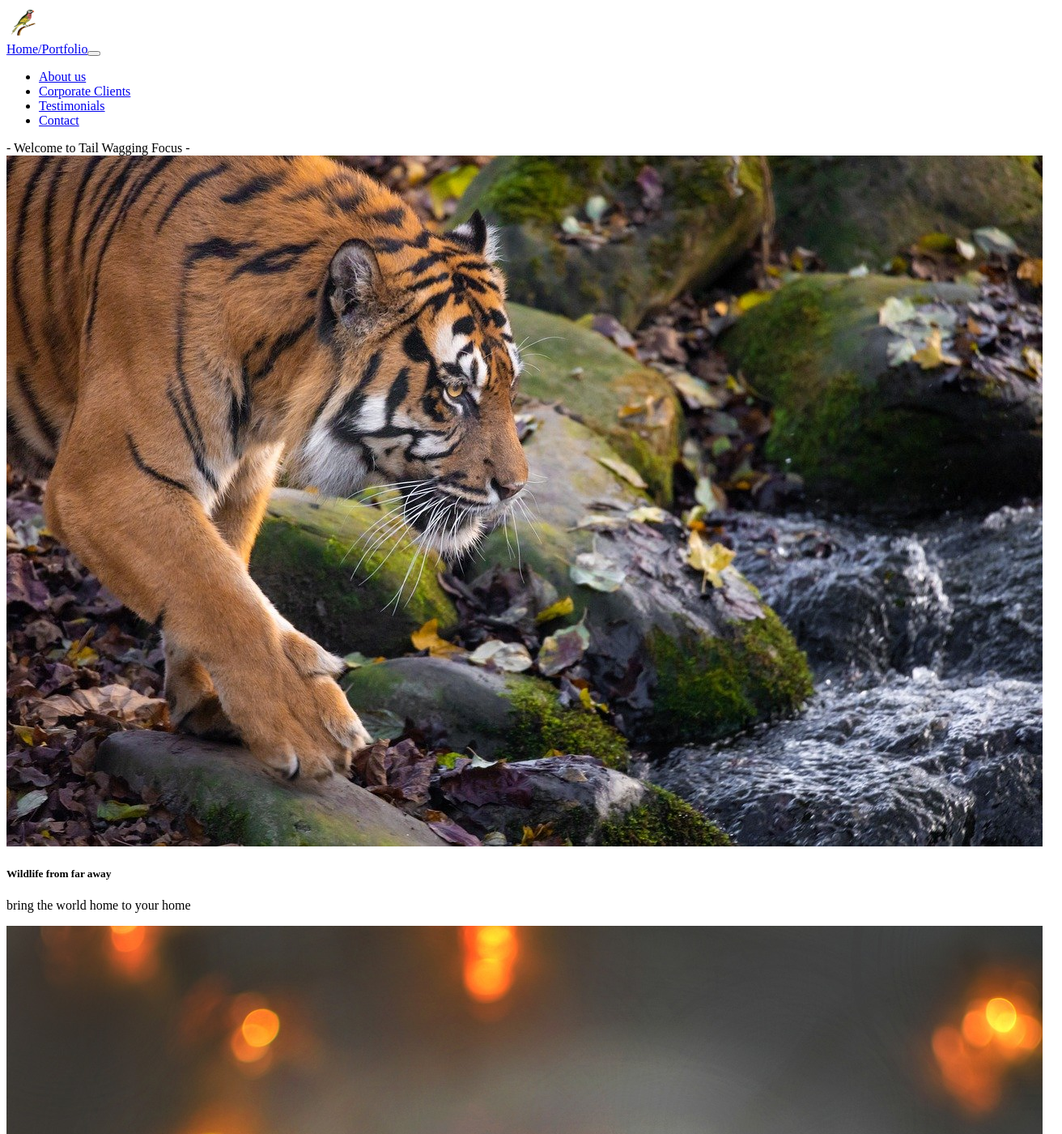
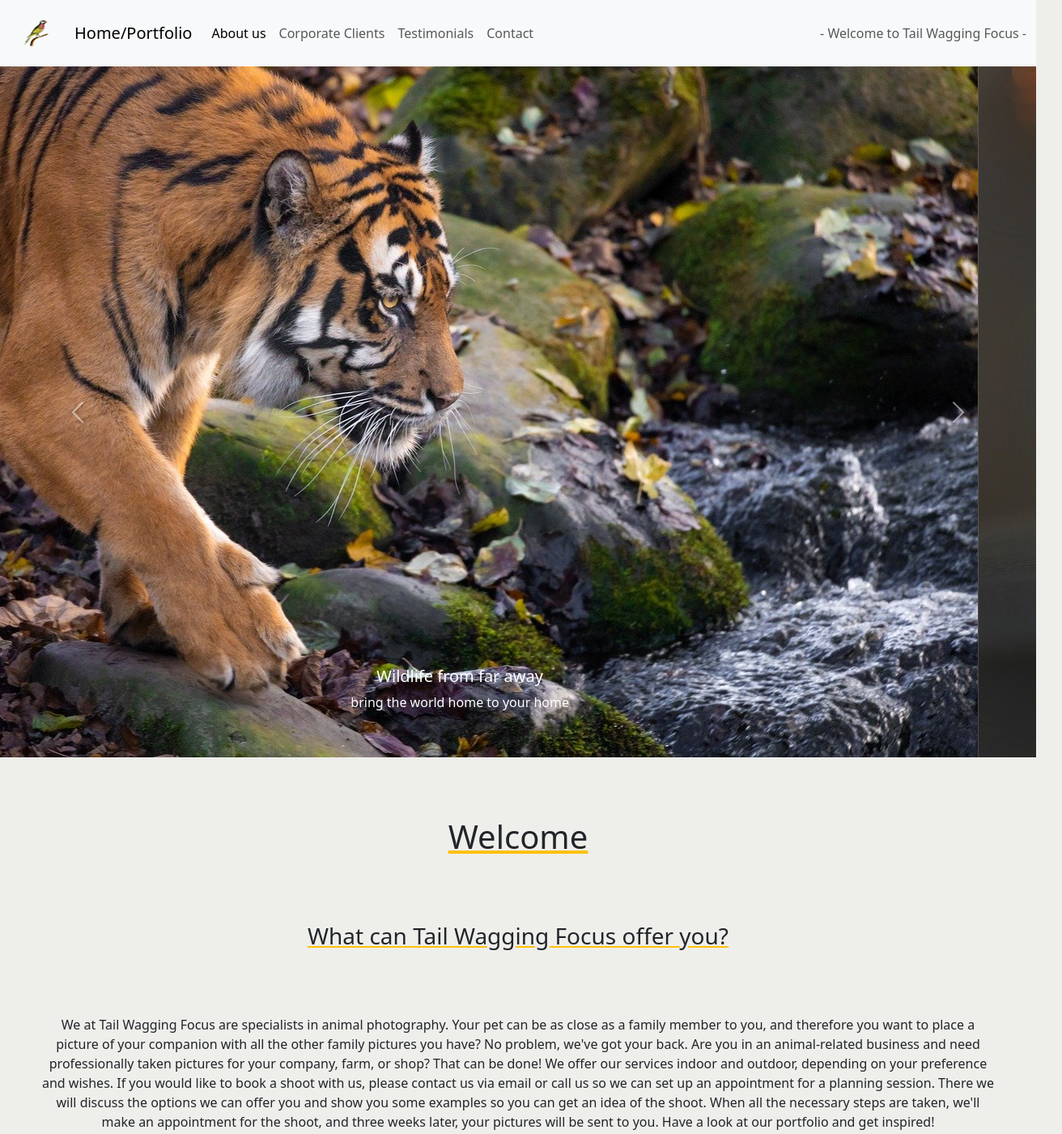
Before and after one commit to heetiqos/TailWaggingFocus, an Angular app: page / in a window 1280 px wide. Shown: the top 1400 px of the page at 81% size, 1312 px wide, since content can reach past the window. Built offline with nearby package versions, Linux system fonts and the light colour scheme.

Commit message:
added some things I forgot to copy

```diff
--- a/src/app/navbar/navbar.component.html
+++ b/src/app/navbar/navbar.component.html
@@ -1,5 +1,5 @@
-<div class="navcon" >
-    <nav class="navbar navbar-expand-lg bg-body-tertiary sticky-top" >
+<div class="navcon sticky-top" >
+    <nav class="navbar navbar-expand-lg bg-body-tertiary " >
       <div class="container-fluid ">
           <nav class="navbar bg-body-tertiary">
               <div class="container">
--- a/src/index.html
+++ b/src/index.html
@@ -2,12 +2,16 @@
 <html lang="en">
 <head>
   <meta charset="utf-8">
-  <title>TailWaggingFocus</title>
+  <title>Tail Wagging Focus</title>
   <base href="/">
   <meta name="viewport" content="width=device-width, initial-scale=1">
+  <link rel="stylesheet" href="https://cdnjs.cloudflare.com/ajax/libs/font-awesome/6.5.2/css/all.min.css" integrity="sha512-SnH5WK+bZxgPHs44uWIX+LLJAJ9/2PkPKZ5QiAj6Ta86w+fsb2TkcmfRyVX3pBnMFcV7oQPJkl9QevSCWr3W6A==" crossorigin="anonymous" referrerpolicy="no-referrer" />
   <link rel="icon" type="image/x-icon" href="favicon.ico">
+  <link href="https://cdn.jsdelivr.net/npm/bootstrap@5.3.3/dist/css/bootstrap.min.css" rel="stylesheet" integrity="sha384-QWTKZyjpPEjISv5WaRU9OFeRpok6YctnYmDr5pNlyT2bRjXh0JMhjY6hW+ALEwIH" crossorigin="anonymous">
+
 </head>
 <body>
   <app-root></app-root>
+  <script src="https://cdn.jsdelivr.net/npm/bootstrap@5.3.3/dist/js/bootstrap.bundle.min.js" integrity="sha384-YvpcrYf0tY3lHB60NNkmXc5s9fDVZLESaAA55NDzOxhy9GkcIdslK1eN7N6jIeHz" crossorigin="anonymous"></script>
 </body>
 </html>
--- a/src/styles.css
+++ b/src/styles.css
@@ -1 +1,16 @@
 /* You can add global styles to this file, and also import other style files */
+*{
+    margin: 0;
+    padding: 0;
+    box-sizing: border-box;
+}
+
+h1{
+    text-align: center;
+    text-decoration: underline rgb(255,193,7);
+    padding: 50px;
+}
+
+body{
+    background-color: rgb(238,238,235);
+}
```
